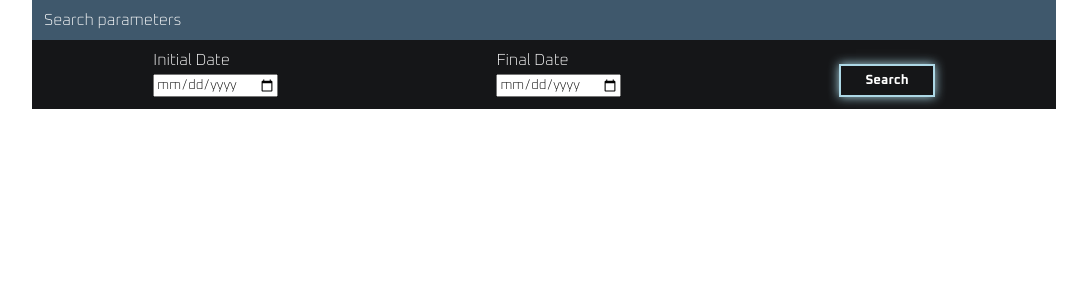
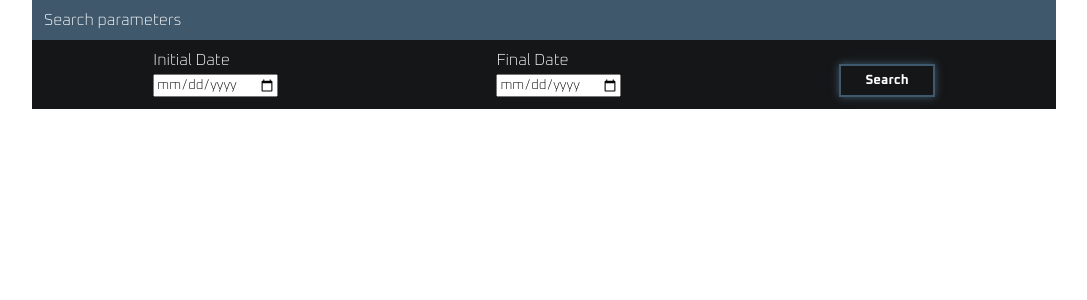
Before and after one commit to nickojs/near-earth-objects, a React (Create React App) app: page / in a window 1280 px wide. Shown: the top 300 px of the page, without its empty margins (96-1183 px from the left). Built offline with nearby package versions, Linux system fonts and the light colour scheme.

Commit message:
Using themes on generalStyles Button

```diff
--- a/src/generalStyles.js
+++ b/src/generalStyles.js
@@ -16,20 +16,20 @@ export const Title = styled.div`
 
 export const Button = styled.button`
   padding: 6px 24px;
-  border: 2px solid lightblue;
-  box-shadow: 0 0 10px lightblue;
   font-weight: 700;
   font-family: inherit;
-  color: white;
+
   cursor: pointer;
   transition: .5s ease;
 
+  border: 2px solid ${({ theme }) => theme.light};
+  box-shadow: 0 0 8px ${({ theme }) => theme.light};
+  color: ${({ theme }) => theme.color};
+
   :hover{
     background: white;
-    color: lightblue;
+    color: ${({ theme }) => theme.invertedColor};
   }
 
-  :active{
-    transform: translateX(-5px);
-  }
+  :active{ transform: translateX(-5px); }
 `;
```
